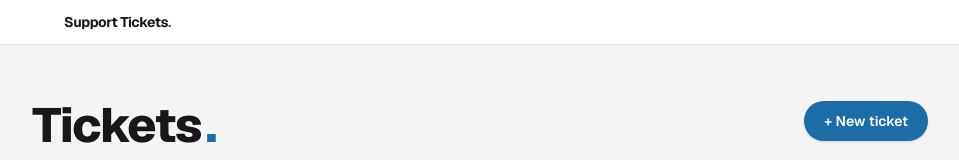
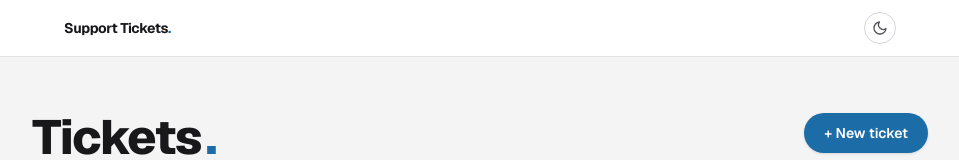
Before and after one commit to husseinrashiid/ai-support-tickets, a Next.js app: page / in a window 1280 px wide. Shown: the top 160 px of the page, without its empty margins (160-1119 px from the left). Built offline with nearby package versions, Linux system fonts and the light colour scheme; no server answers; the database is empty.

Commit message:
Add dark mode toggle to nav
Introduces a ThemeToggle button that flips the .dark class and persists the choice to localStorage, wired into the header.

```diff
--- a/components/Nav.tsx
+++ b/components/Nav.tsx
@@ -1,9 +1,10 @@
 import Link from "next/link";
+import { ThemeToggle } from "@/components/ThemeToggle";
 
 export function Nav() {
   return (
     <header className="sticky top-0 z-10 border-b border-zinc-200 bg-white/80 backdrop-blur dark:border-zinc-800 dark:bg-zinc-950/80">
-      <div className="mx-auto flex max-w-4xl items-center px-4 py-3 sm:px-8">
+      <div className="mx-auto flex max-w-4xl items-center justify-between px-4 py-3 sm:px-8">
         <Link
           href="/"
           className="text-sm font-bold tracking-tight text-zinc-900 dark:text-zinc-50"
@@ -11,6 +12,7 @@ export function Nav() {
           Support Tickets
           <span className="text-brand-blue">.</span>
         </Link>
+        <ThemeToggle />
       </div>
     </header>
   );
--- /dev/null
+++ b/components/ThemeToggle.tsx
@@ -0,0 +1,70 @@
+"use client";
+
+import { useEffect, useState } from "react";
+
+export function ThemeToggle() {
+  const [isDark, setIsDark] = useState(false);
+  const [mounted, setMounted] = useState(false);
+
+  useEffect(() => {
+    setIsDark(document.documentElement.classList.contains("dark"));
+    setMounted(true);
+  }, []);
+
+  function toggleTheme() {
+    const next = !isDark;
+    setIsDark(next);
+    document.documentElement.classList.toggle("dark", next);
+    try {
+      localStorage.setItem("theme", next ? "dark" : "light");
+    } catch {}
+  }
+
+  if (!mounted) {
+    return <span className="h-8 w-8 shrink-0" aria-hidden="true" />;
+  }
+
+  return (
+    <button
+      type="button"
+      onClick={toggleTheme}
+      aria-label={isDark ? "Switch to light mode" : "Switch to dark mode"}
+      className="flex h-8 w-8 shrink-0 items-center justify-center rounded-full border border-zinc-300 text-zinc-600 transition-colors hover:bg-zinc-100 dark:border-zinc-700 dark:text-zinc-300 dark:hover:bg-zinc-800"
+    >
+      {isDark ? <SunIcon /> : <MoonIcon />}
+    </button>
+  );
+}
+
+function SunIcon() {
+  return (
+    <svg
+      viewBox="0 0 24 24"
+      fill="none"
+      stroke="currentColor"
+      strokeWidth="2"
+      strokeLinecap="round"
+      strokeLinejoin="round"
+      className="h-4 w-4"
+    >
+      <circle cx="12" cy="12" r="4" />
+      <path d="M12 2v2M12 20v2M4.93 4.93l1.41 1.41M17.66 17.66l1.41 1.41M2 12h2M20 12h2M6.34 17.66l-1.41 1.41M19.07 4.93l-1.41 1.41" />
+    </svg>
+  );
+}
+
+function MoonIcon() {
+  return (
+    <svg
+      viewBox="0 0 24 24"
+      fill="none"
+      stroke="currentColor"
+      strokeWidth="2"
+      strokeLinecap="round"
+      strokeLinejoin="round"
+      className="h-4 w-4"
+    >
+      <path d="M21 12.79A9 9 0 1 1 11.21 3 7 7 0 0 0 21 12.79z" />
+    </svg>
+  );
+}
```
